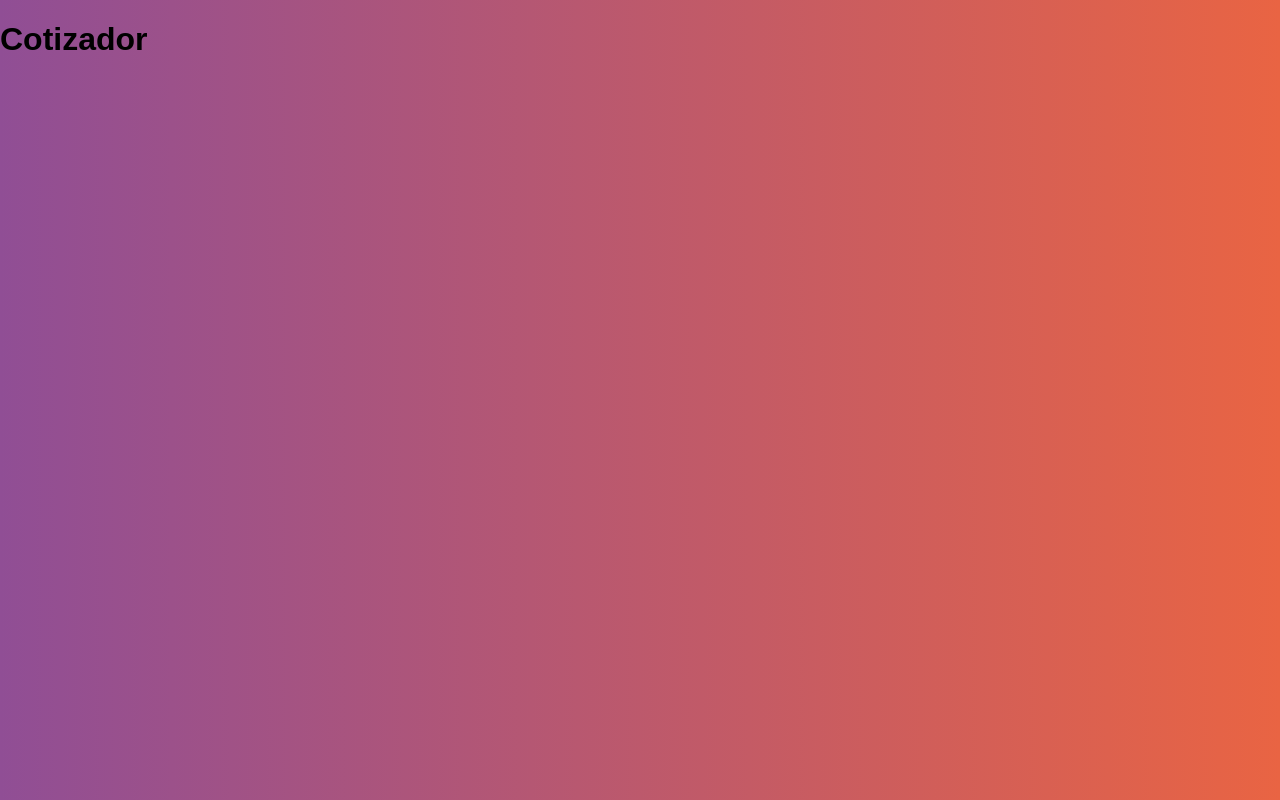
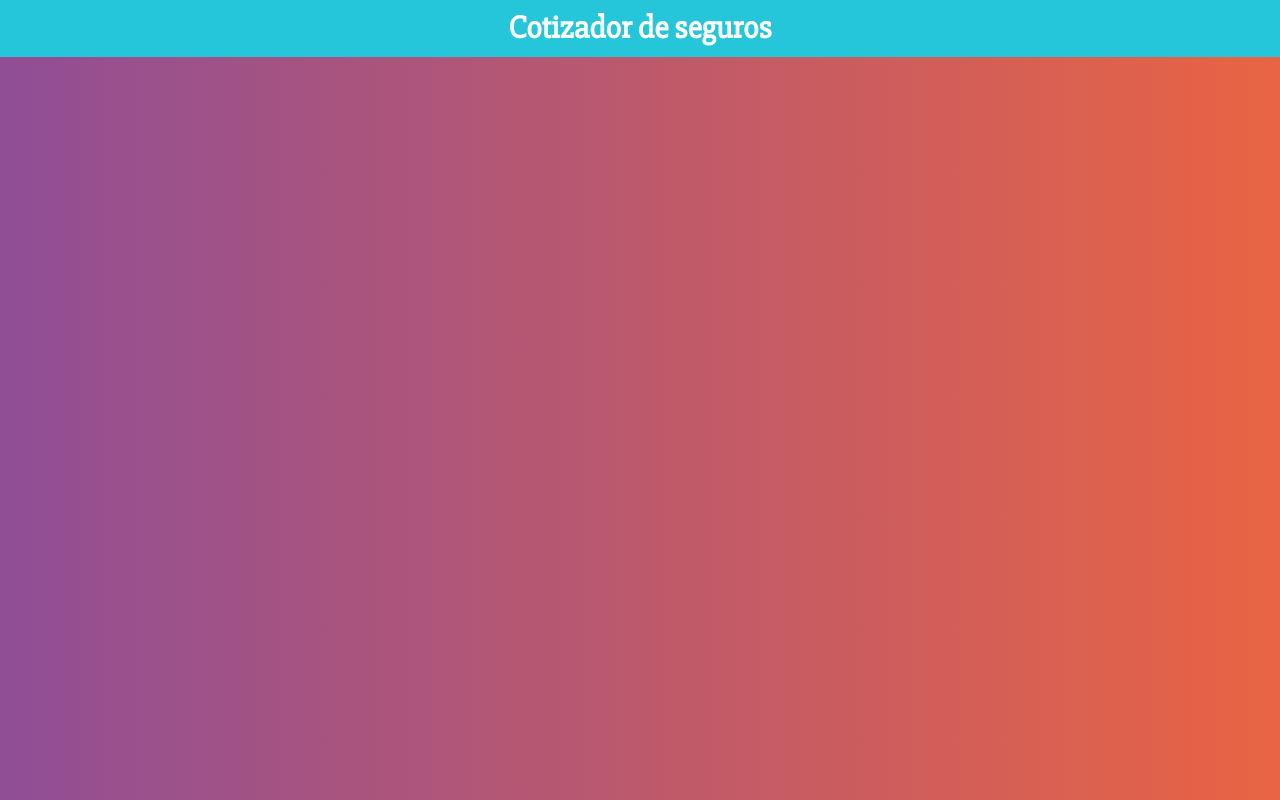
Before and after one commit to AbnirHencazs/CotizadorSeguro, a React (Create React App) app: page / in a window 1280 px wide. Built offline with nearby package versions, Linux system fonts and the light colour scheme.

Commit message:
Primeros estilos en componente header

```diff
--- a/src/App.js
+++ b/src/App.js
@@ -4,7 +4,7 @@
   return (
     <Fragment>
       <Header
-        titulo="Cotizador"/>
+        titulo="Cotizador de seguros"/>
     </Fragment>
   );
 }
--- a/src/Components/Header.jsx
+++ b/src/Components/Header.jsx
@@ -1,10 +1,25 @@
 import React from 'react'
+import styled from '@emotion/styled'
+
+const ContenedorHeader = styled.header`
+    background-color: #26C6DA;
+    padding: 10px;
+    font-weight: bold;
+    color: #FFFFFF;
+`;
+
+const TextoHeader = styled.h1`
+    font-size: 2rem;
+    margin: 0;
+    font-family: 'Slabo 27px', serif;
+    text-align: center;
+`;
 
 const Header = ({ titulo }) => {
     return(
-        <header>
-            <h1> {titulo} </h1>
-        </header>
+        <ContenedorHeader>
+            <TextoHeader> {titulo} </TextoHeader>
+        </ContenedorHeader>
     );
 }
 
```
